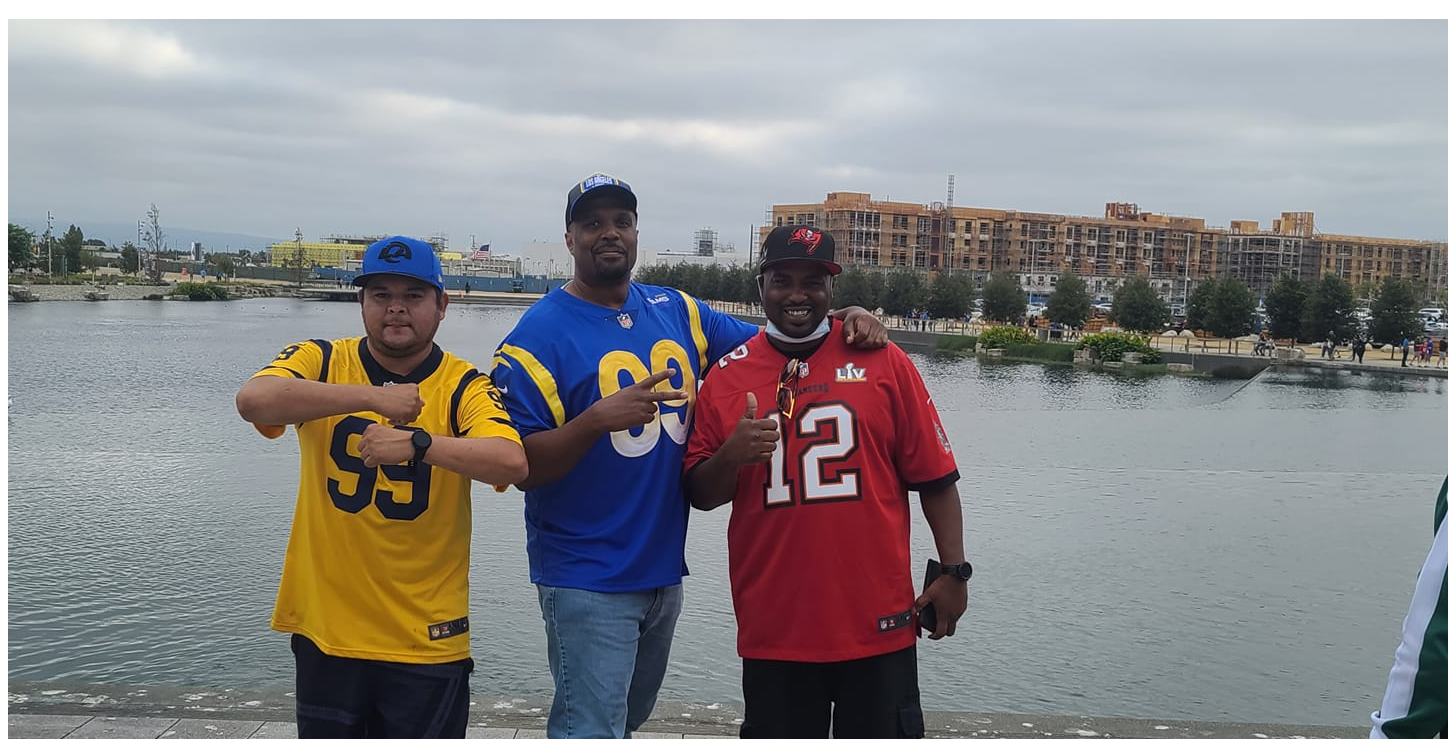
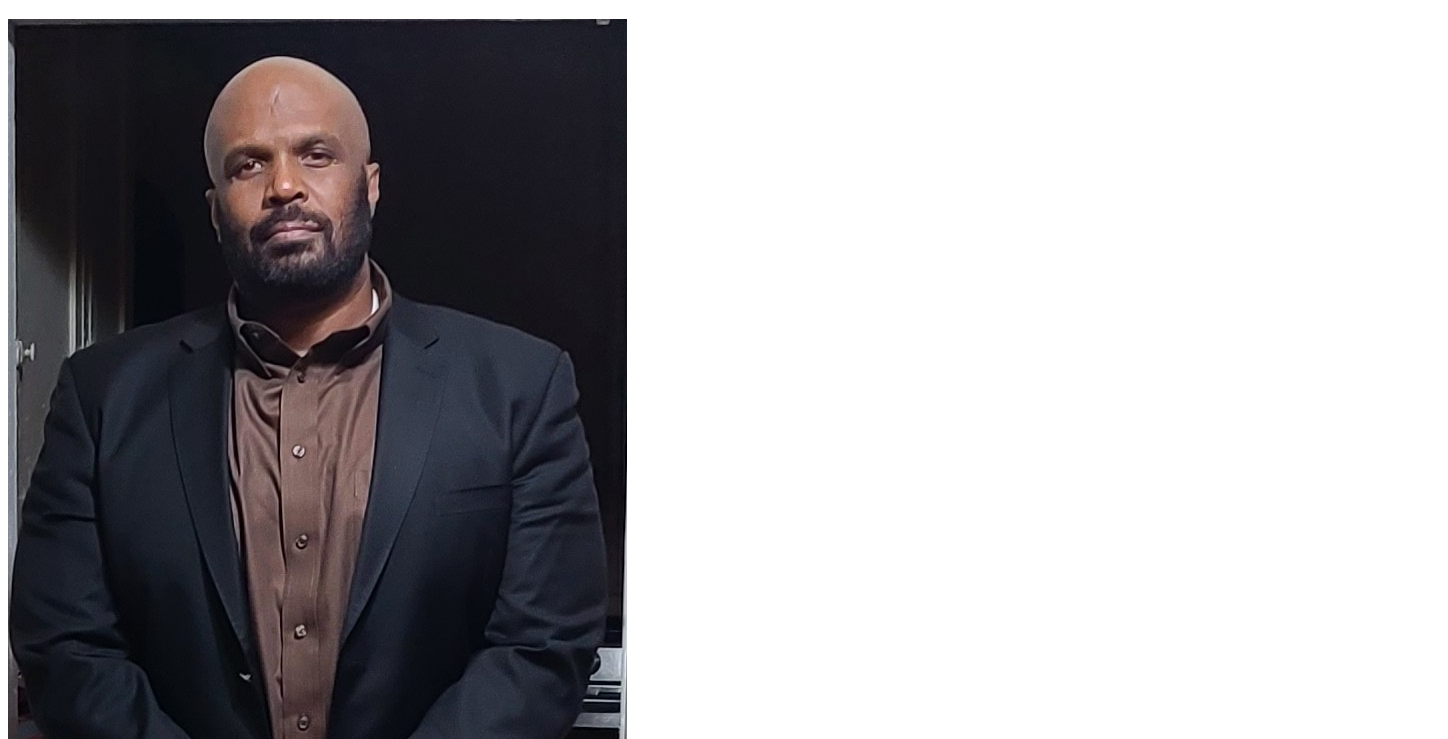
Before and after one commit to willh1980/HTML, a plain HTML site: page HTMLassignment.html in a window 1280 px wide. Shown: the part 61-800 px from the top of the page, 1448 px wide, since content can reach past the window. Drawn offline with Linux system fonts and the light colour scheme.

Commit message:
updated pic

```diff
--- a/HTMLassignment.html
+++ b/HTMLassignment.html
@@ -28,9 +28,10 @@
     <header>
       <h1>William Hurst</h1>
       <img
-      src="./Footballpic.jpeg"
-      alt="Pic of myself and 2 friends'"
+      src="./portfolio.jpg"
+      alt="Pic of myself in the Living Room"
       />
+      <br>
 
       <span>New programmer looking to be employed in the industry.</span>
 
```
Also changed, not shown: portfolio.jpg (added).
